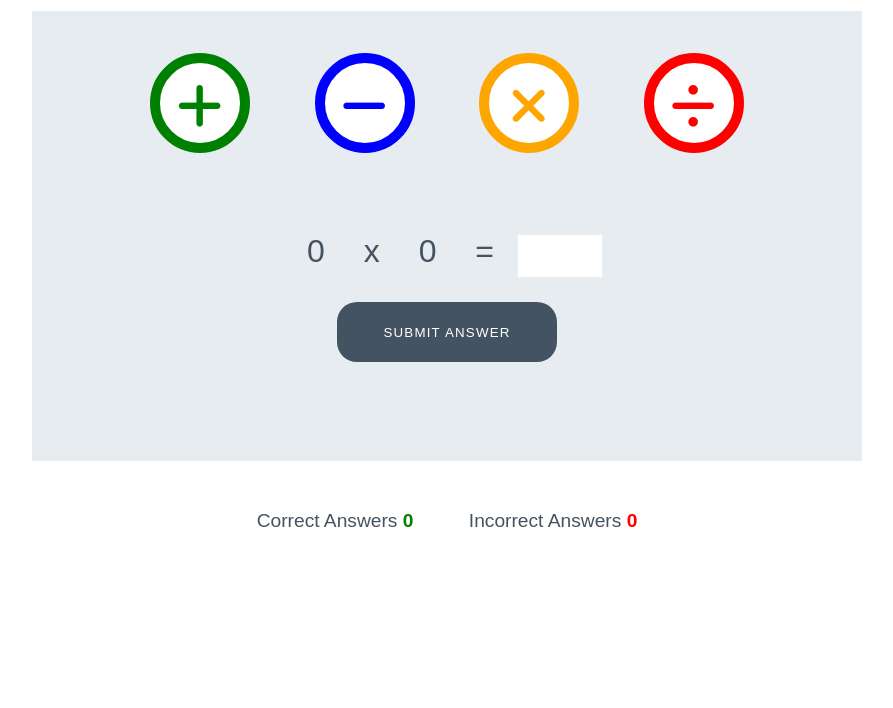
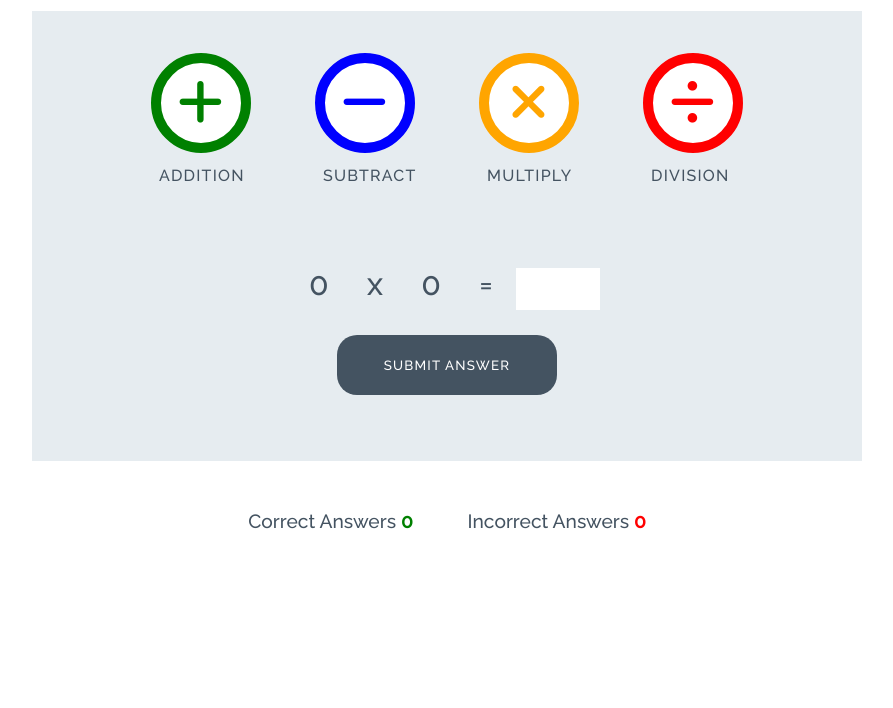
Before and after one commit to KristianColville1/love-maths, a plain HTML site: page index.html in a window 1280 px wide. Shown: the part 92-800 px from the top of the page, without its empty margins (193-1086 px from the left). Drawn offline with Linux system fonts and the light colour scheme.

Commit message:
Add styles for game

```diff
--- a/assets/css/style.css
+++ b/assets/css/style.css
@@ -1,3 +1,5 @@
+@import url('https://fonts.googleapis.com/css2?family=Raleway:wght@300;500&display=swap');
+
 /* --------- Global style */
 
 body {
@@ -109,6 +111,14 @@ body {
     font-size: 3.2rem;
     margin: 0 30px;
     transition: all 0.5s;
+}
+
+.btn--big::after {
+    content: attr(data-type);
+    font-size: 1rem;
+    color: #445361;
+    position: relative;
+    left: -0.5rem;
 }
 
 .btn--blue {
--- a/index.html
+++ b/index.html
@@ -14,16 +14,16 @@
     <div class="game-container">
         <div class="game-area">
             <div class="controls-area">
-                <button class="btn btn--big btn--green">
+                <button data-type="addition" class="btn btn--big btn--green">
                     <i class="fas fa-plus"></i>
                 </button>
-                <button class="btn btn--big btn--blue">
+                <button data-type="subtract" class="btn btn--big btn--blue">
                     <i class="fas fa-minus"></i>
                 </button>
-                <button class="btn btn--big btn--orange">
+                <button data-type="multiply" class="btn btn--big btn--orange">
                     <i class="fas fa-times"></i>
                 </button>
-                <button class="btn btn--big btn--red">
+                <button data-type="division" class="btn btn--big btn--red">
                     <i class="fas fa-divide"></i>
                 </button>
             </div>
@@ -34,7 +34,7 @@
                 <span>=</span>
                 <p class="answer-message">Enter Answer:</p>
                 <input id="answer-box" type="number">
-                <button class="btn btn--gray">Submit Answer</button>
+                <button  data-type="Submit" class="btn btn--gray">Submit Answer</button>
             </div>
         </div>
         <div class="score-area">
```
